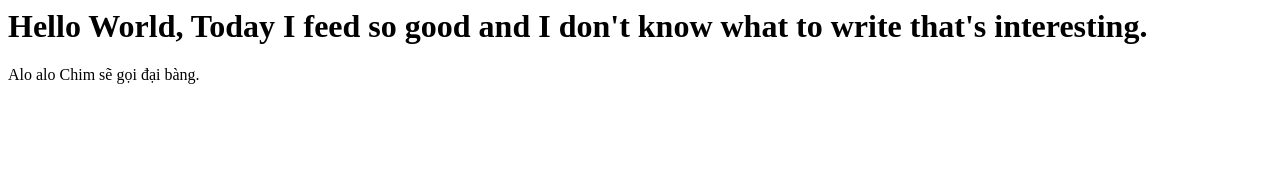
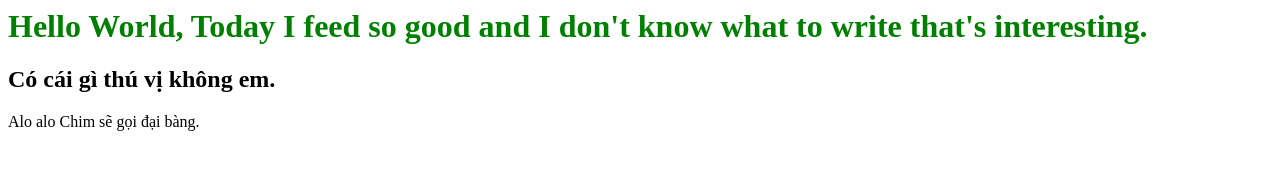
Before and after one commit to PantherD1202/Coursera_test, a plain HTML site: page index.html in a window 1280 px wide. Drawn offline with Linux system fonts and the light colour scheme.

Commit message:
update_version2

```diff
--- a/index.html
+++ b/index.html
@@ -3,9 +3,15 @@
     <meta charset="UTF-8">
     <meta name="viewport" content="width=device-width, initial-scale=1.0">
     <title>Document</title>
+    <style>
+        h1{
+            color: green ;
+        }
+    </style>
 </head>
 <body>
     <h1>Hello World, Today I feed so good and I don't know what to write that's interesting.</h1>
+    <h2>Có cái gì thú vị không em.</h2>
     <p>Alo alo Chim sẽ gọi đại bàng.</p>
 </body>
 </html>
```
